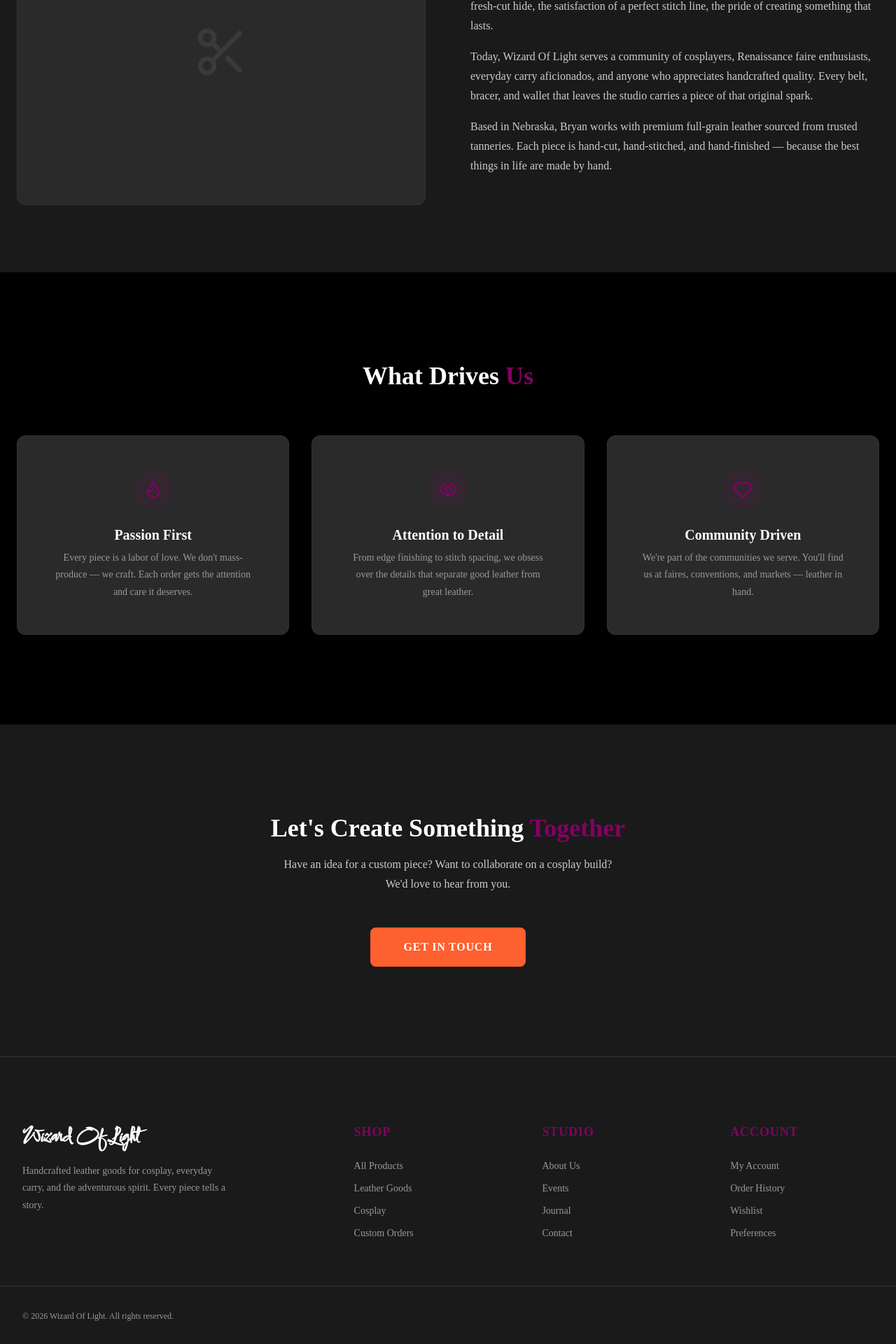
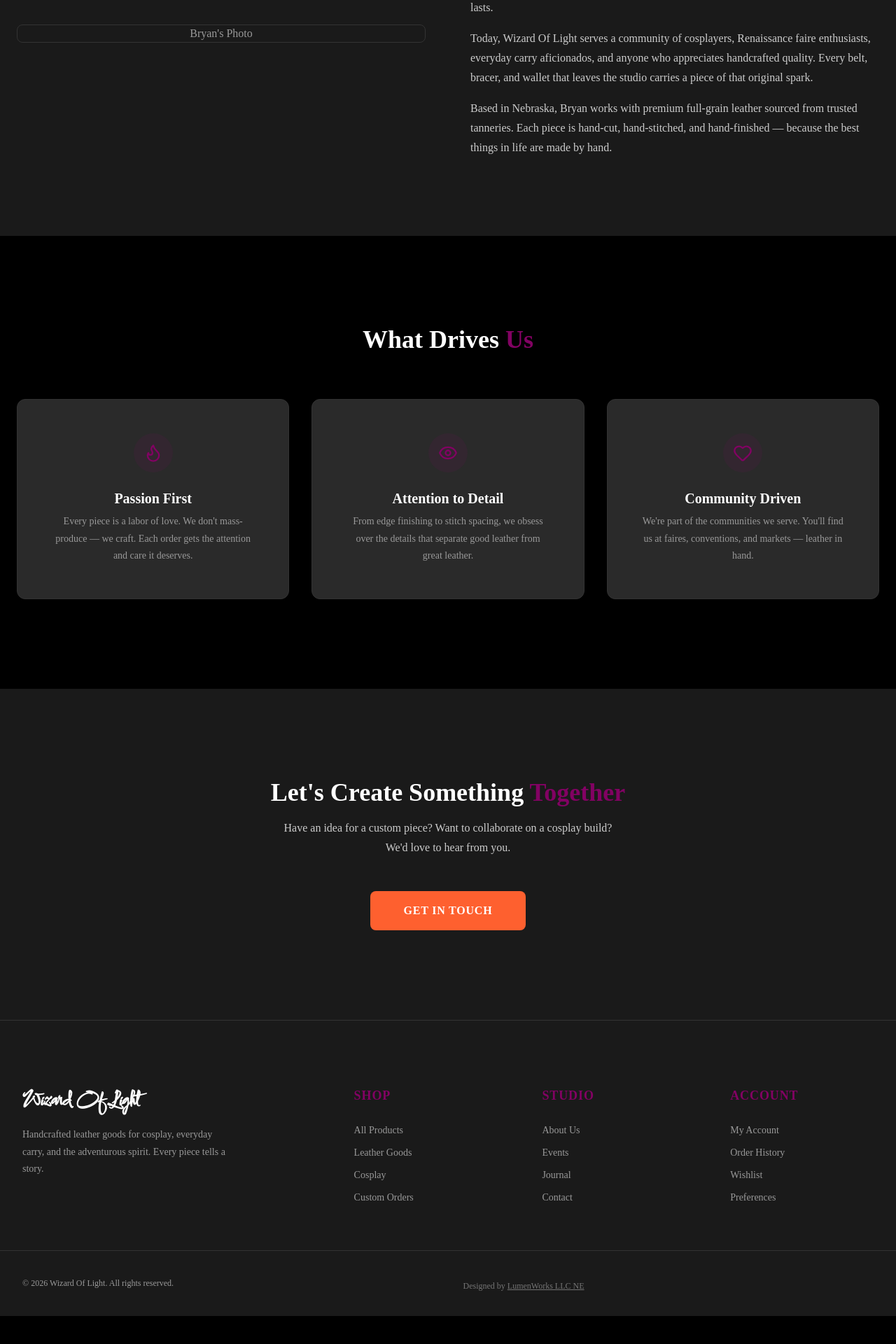
Before and after one commit to wizardsoflight-studio/studioWebsite, a Next.js app: page /about in a window 1280 px wide. Shown: the part 788-2708 px from the top of the page at 70% size. After the commit the page ends 2668 px from the top, so only its background shows below. Built offline with nearby package versions, Linux system fonts and the light colour scheme; a web font is replaced by a local one.

Commit message:
feat: Add email templates for confirmation and recovery, integrate Netlify forms, and refine UI elements on account and about pages.

```diff
--- /dev/null
+++ b/resources/email_templates/confirmation.html
@@ -0,0 +1,47 @@
+<!DOCTYPE html>
+<html>
+<head>
+  <meta charset="utf-8">
+  <style>
+    body { font-family: -apple-system, BlinkMacSystemFont, 'Segoe UI', Roboto, Helvetica, Arial, sans-serif; background-color: #f5f5f5; color: #1a1a1a; margin: 0; padding: 0; }
+    .container { max-width: 600px; margin: 0 auto; background: #ffffff; border-radius: 8px; overflow: hidden; box-shadow: 0 4px 6px rgba(0,0,0,0.05); }
+    .header { background: #1a1a1a; padding: 24px; text-align: center; }
+    .header h1 { color: #fe602f; margin: 0; font-size: 24px; letter-spacing: 1px; }
+    .content { padding: 40px 32px; text-align: center; }
+    .btn { display: inline-block; background-color: #fe602f; color: #ffffff !important; padding: 12px 24px; border-radius: 4px; text-decoration: none; font-weight: 600; margin: 24px 0; font-size: 16px; }
+    .footer { background: #f9f9f9; padding: 24px; text-align: center; font-size: 12px; color: #666666; border-top: 1px solid #eeeeee; }
+    .footer a { color: #666666; text-decoration: underline; }
+  </style>
+</head>
+<body>
+  <div style="padding: 24px;">
+    <div class="container">
+      <div class="header">
+        <h1>WIZARD OF LIGHT</h1>
+      </div>
+      <div class="content">
+        <h2 style="margin-top: 0; font-size: 20px;">Welcome to the Clan! 🛡️</h2>
+        <p style="line-height: 1.6; margin-bottom: 24px;">
+          Thanks for signing up for Wizard Of Light. To get started and access your account, please verify your email address.
+        </p>
+
+        <a href="{{ .ConfirmationURL }}" class="btn">Confirm Email Address</a>
+
+        <p style="font-size: 14px; color: #666; margin-top: 24px;">
+          If you didn't create an account, you can safely ignore this email.
+        </p>
+      </div>
+      <div class="footer">
+        <p>&copy; 2026 Wizard Of Light. Handcrafted in Nebraska.</p>
+        <p>
+          <a href="{{ .SiteURL }}">Visit Store</a> •
+          <a href="{{ .SiteURL }}/contact">Contact Us</a>
+        </p>
+        <p style="font-size: 10px; color: #999;">
+            This email was sent to {{ .Email }}.
+        </p>
+      </div>
+    </div>
+  </div>
+</body>
+</html>
--- /dev/null
+++ b/resources/email_templates/recovery.html
@@ -0,0 +1,103 @@
+<!DOCTYPE html>
+<html>
+
+<head>
+    <meta charset="utf-8">
+    <style>
+        body {
+            font-family: -apple-system, BlinkMacSystemFont, 'Segoe UI', Roboto, Helvetica, Arial, sans-serif;
+            background-color: #f5f5f5;
+            color: #1a1a1a;
+            margin: 0;
+            padding: 0;
+        }
+
+        .container {
+            max-width: 600px;
+            margin: 0 auto;
+            background: #ffffff;
+            border-radius: 8px;
+            overflow: hidden;
+            box-shadow: 0 4px 6px rgba(0, 0, 0, 0.05);
+        }
+
+        .header {
+            background: #1a1a1a;
+            padding: 24px;
+            text-align: center;
+        }
+
+        .header h1 {
+            color: #fe602f;
+            margin: 0;
+            font-size: 24px;
+            letter-spacing: 1px;
+        }
+
+        .content {
+            padding: 40px 32px;
+            text-align: center;
+        }
+
+        .btn {
+            display: inline-block;
+            background-color: #fe602f;
+            color: #ffffff !important;
+            padding: 12px 24px;
+            border-radius: 4px;
+            text-decoration: none;
+            font-weight: 600;
+            margin: 24px 0;
+            font-size: 16px;
+        }
+
+        .footer {
+            background: #f9f9f9;
+            padding: 24px;
+            text-align: center;
+            font-size: 12px;
+            color: #666666;
+            border-top: 1px solid #eeeeee;
+        }
+
+        .footer a {
+            color: #666666;
+            text-decoration: underline;
+        }
+    </style>
+</head>
+
+<body>
+    <div style="padding: 24px;">
+        <div class="container">
+            <div class="header">
+                <h1>WIZARD OF LIGHT</h1>
+            </div>
+            <div class="content">
+                <h2 style="margin-top: 0; font-size: 20px;">Reset Your Password 🔒</h2>
+                <p style="line-height: 1.6; margin-bottom: 24px;">
+                    We received a request to reset the password for your Wizard Of Light account.
+                </p>
+
+                <a href="{{ .ConfirmationURL }}" class="btn">Reset Password</a>
+
+                <p style="font-size: 14px; color: #666; margin-top: 24px;">
+                    If you didn't request a password reset, you can safely ignore this email. Your password will remain
+                    unchanged.
+                </p>
+            </div>
+            <div class="footer">
+                <p>&copy; 2026 Wizard Of Light. Handcrafted in Nebraska.</p>
+                <p>
+                    <a href="{{ .SiteURL }}">Visit Store</a> •
+                    <a href="{{ .SiteURL }}/contact">Contact Us</a>
+                </p>
+                <p style="font-size: 10px; color: #999;">
+                    This email was sent to {{ .Email }}.
+                </p>
+            </div>
+        </div>
+    </div>
+</body>
+
+</html>
--- a/src/app/about/page.tsx
+++ b/src/app/about/page.tsx
@@ -30,8 +30,22 @@ export default function AboutPage() {
             <section className={styles.storySection}>
                 <div className="container">
                     <div className={styles.storyGrid}>
-                        <div className={styles.storyImageWrapper}>
-                            <Scissors size={80} className={styles.storyImagePlaceholder} />
+                        <div className={styles.aboutImageContainer}>
+                            {/* Placeholder for Bryan's picture */}
+                            <div className={styles.aboutImagePlaceholder}>
+                                <div style={{
+                                    width: '100%',
+                                    height: '100%',
+                                    background: 'var(--color-bg-elevated)',
+                                    display: 'flex',
+                                    alignItems: 'center',
+                                    justifyContent: 'center',
+                                    borderRadius: 'var(--radius-md)',
+                                    border: '1px solid var(--color-border)'
+                                }}>
+                                    <span style={{ color: 'var(--color-text-muted)' }}>Bryan's Photo</span>
+                                </div>
+                            </div>
                         </div>
                         <div className={styles.storyContent}>
                             <h2>
--- a/src/app/shop/nsfw/page.tsx
+++ b/src/app/shop/nsfw/page.tsx
@@ -32,9 +32,8 @@ export default async function NsfwShopPage() {
         );
         const hasMultiplePrices = variants.length > 1 &&
             new Set(variants.map((v: { price: number }) => v.price)).size > 1;
-        const primaryImage = (product.product_images || []).find(
-            (img: { is_primary: boolean }) => img.is_primary
-        );
+        const images = product.product_images || [];
+        const primaryImage = images.find((img: { is_primary: boolean }) => img.is_primary) || images[0];
 
         return {
             id: product.id,
--- a/src/app/shop/page.tsx
+++ b/src/app/shop/page.tsx
@@ -78,9 +78,8 @@ export default async function ShopPage({ searchParams }: ShopPageProps) {
         );
         const hasMultiplePrices = variants.length > 1 &&
             new Set(variants.map((v: { price: number }) => v.price)).size > 1;
-        const primaryImage = (product.product_images || []).find(
-            (img: { is_primary: boolean }) => img.is_primary
-        );
+        const images = product.product_images || [];
+        const primaryImage = images.find((img: { is_primary: boolean }) => img.is_primary) || images[0];
 
         return {
             ...product,
--- a/src/components/layout/Footer.tsx
+++ b/src/components/layout/Footer.tsx
@@ -50,6 +50,9 @@ export default function Footer() {
                 <p className={styles.copyright}>
                     © {currentYear} Wizard Of Light. All rights reserved.
                 </p>
+                <p className={styles.copyright} style={{ marginTop: '0.5rem', fontSize: '0.75rem', opacity: 0.7 }}>
+                    Designed by <a href="https://lumenworks.app" target="_blank" rel="noopener noreferrer" style={{ color: 'inherit', textDecoration: 'underline' }}>LumenWorks LLC NE</a>
+                </p>
                 <div className={styles.socials}>
                     {/* Social links will be added when URLs are provided */}
                 </div>
```
Also changed, not shown: src/app/account/page.tsx (+9 -4 lines), src/app/contact/page.tsx (+12 -1 lines).
